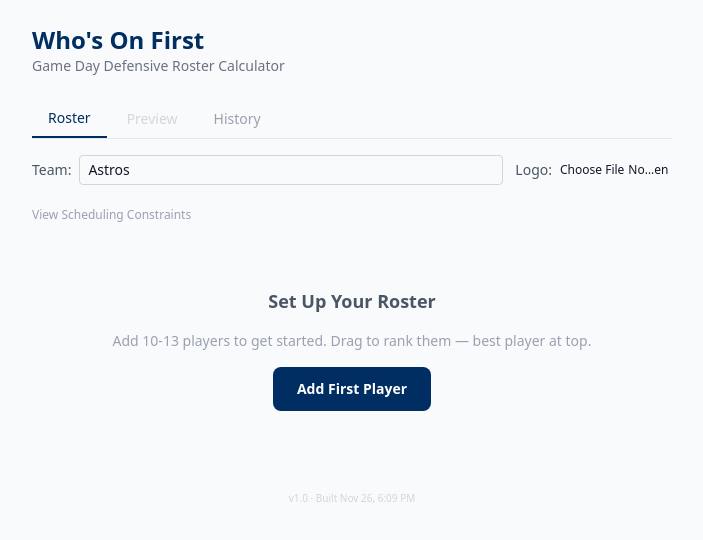
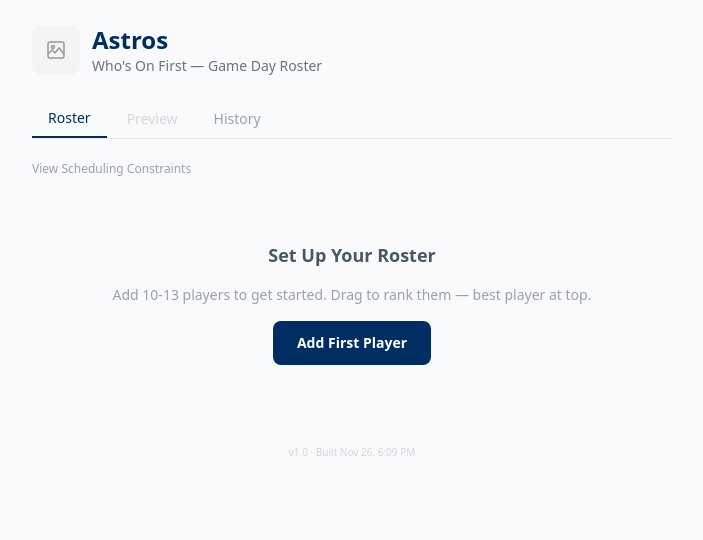
Before and after one commit to matthh/whos-on-first, a Next.js app: page / in a window 1280 px wide. Shown: the top 540 px of the page, without its empty margins (288-991 px from the left). Built offline with nearby package versions, Linux system fonts and the light colour scheme.

Commit message:
Clean up header: team name inline, logo clickable to replace, remove Team:/Logo: labels

```diff
--- a/src/app/page.tsx
+++ b/src/app/page.tsx
@@ -195,15 +195,39 @@ export default function Home() {
     <div className="min-h-screen max-w-2xl mx-auto px-4 py-6">
       {/* Header */}
       <header className="flex items-center gap-3 mb-6">
-        {logoDataUrl && (
-          <img src={logoDataUrl} alt="Team logo" className="w-10 h-10 object-contain" />
-        )}
-        <div>
-          <h1 className="text-2xl font-bold text-[#002d62]">
-            Who&apos;s On First
-          </h1>
+        {/* Logo: click to replace, hidden file input */}
+        <input
+          ref={logoInputRef}
+          type="file"
+          accept="image/*"
+          onChange={handleLogoUpload}
+          className="hidden"
+        />
+        <button
+          onClick={() => logoInputRef.current?.click()}
+          className="flex-shrink-0 w-12 h-12 rounded-lg bg-gray-100 flex items-center justify-center hover:bg-gray-200 transition-colors overflow-hidden"
+          title={logoDataUrl ? "Click to change logo" : "Click to add logo"}
+        >
+          {logoDataUrl ? (
+            <img src={logoDataUrl} alt="Team logo" className="w-10 h-10 object-contain" />
+          ) : (
+            <svg width="20" height="20" viewBox="0 0 20 20" fill="none" stroke="#999" strokeWidth="1.5">
+              <rect x="2" y="2" width="16" height="16" rx="2" />
+              <circle cx="7" cy="7" r="1.5" />
+              <path d="M2 14l4-4 3 3 4-5 5 6" />
+            </svg>
+          )}
+        </button>
+        <div className="flex-1">
+          <input
+            type="text"
+            value={teamName}
+            onChange={(e) => handleTeamNameChange(e.target.value)}
+            className="text-2xl font-bold text-[#002d62] bg-transparent border-none outline-none w-full"
+            placeholder="Team Name"
+          />
           <p className="text-sm text-gray-500">
-            Game Day Defensive Roster Calculator
+            Who&apos;s On First — Game Day Roster
           </p>
         </div>
       </header>
@@ -235,42 +259,6 @@ export default function Home() {
       {/* Tab content */}
       {activeTab === "roster" && (
         <div className="space-y-4">
-          {/* Team name & logo */}
-          <div className="flex items-center gap-3">
-            <div className="flex items-center gap-2 flex-1">
-              <label className="text-sm font-medium text-gray-600 whitespace-nowrap">Team:</label>
-              <input
-                type="text"
-                value={teamName}
-                onChange={(e) => handleTeamNameChange(e.target.value)}
-                className="border border-gray-300 rounded px-2 py-1 text-sm flex-1"
-                placeholder="Team name"
-              />
-            </div>
-            <div className="flex items-center gap-2">
-              <label className="text-sm font-medium text-gray-600 whitespace-nowrap">Logo:</label>
-              {logoDataUrl ? (
-                <div className="flex items-center gap-1">
-                  <img src={logoDataUrl} alt="Logo" className="w-6 h-6 object-contain" />
-                  <button
-                    onClick={handleRemoveLogo}
-                    className="text-xs text-red-500 hover:text-red-700"
-                  >
-                    Remove
-                  </button>
-                </div>
-              ) : (
-                <input
-                  ref={logoInputRef}
-                  type="file"
-                  accept="image/*"
-                  onChange={handleLogoUpload}
-                  className="text-xs w-28"
-                />
-              )}
-            </div>
-          </div>
-
           {/* Constraints toggle */}
           <button
             onClick={() => setShowConstraints(!showConstraints)}
```
